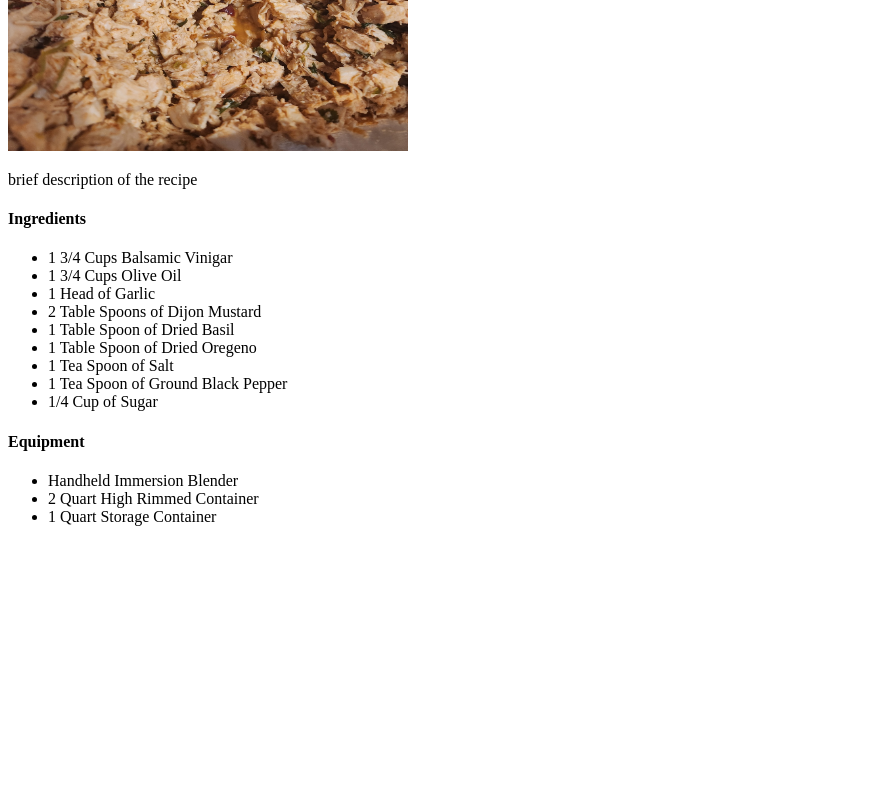
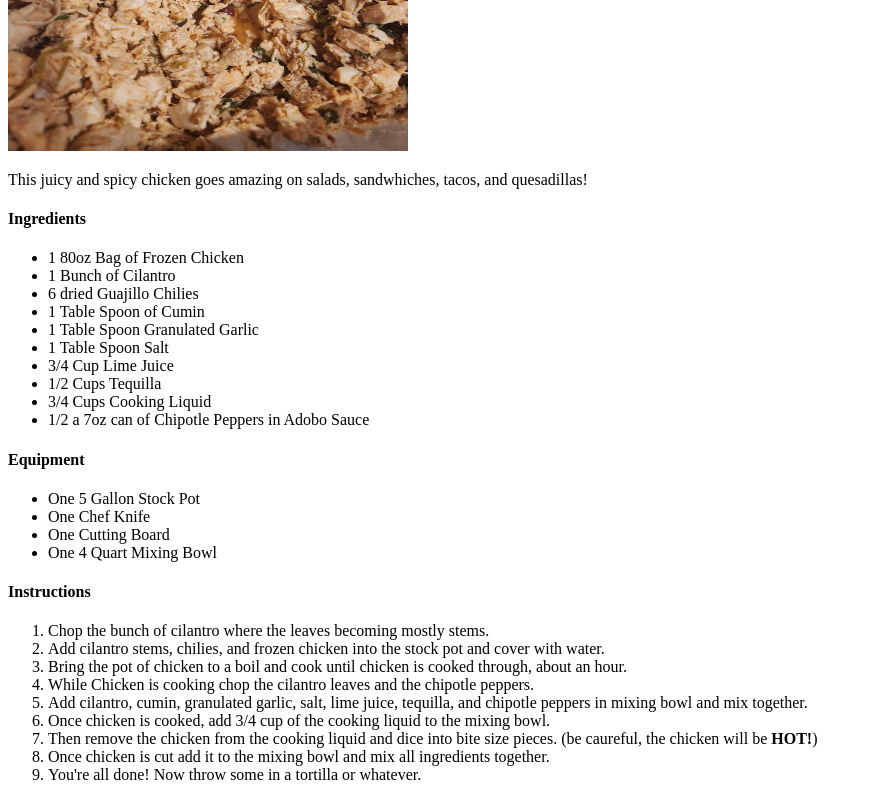
Before and after one commit to Jaayaan/odin-recipes, a plain HTML site: page recipes/chipotle-chicken.html in a window 1280 px wide. Shown: the part 329-1129 px from the top of the page, without its empty margins (0-872 px from the left). Before the commit the page ends 871 px from the top, so only its background shows below. Drawn offline with Linux system fonts and the light colour scheme.

Commit message:
finish chipotle-chicken and abb-salad pages

```diff
--- a/recipes/chipotle-chicken.html
+++ b/recipes/chipotle-chicken.html
@@ -6,26 +6,40 @@
     <title>Chipotle Chicken</title>
 </head>
 <body>
-    <h1>Chipotle Chicken</h1>
-    <img src="../imgs/chipotle-chicken.jpg" width="400px" height="400px">
-    <p>brief description of the recipe</p>
+    <h1>Tequilla Lime Chipotle Chicken</h1>
+    <img src="../imgs/chipotle-chicken.jpg" alt="Picture of Chipotle Chicken" width="400px" height="400px">
+    <p>This juicy and spicy chicken goes amazing on salads, sandwhiches, tacos, and quesadillas!</p>
     <h4>Ingredients</h4>
     <ul>
-        <li>1 3/4 Cups Balsamic Vinigar</li>
-        <li>1 3/4 Cups Olive Oil</li>
-        <li>1 Head of Garlic</li>
-        <li>2 Table Spoons of Dijon Mustard</li>
-        <li>1 Table Spoon of Dried Basil</li>
-        <li>1 Table Spoon of Dried Oregeno</li>
-        <li>1 Tea Spoon of Salt</li>
-        <li>1 Tea Spoon of Ground Black Pepper</li>
-        <li>1/4 Cup of Sugar</li>
+        <li>1 80oz Bag of Frozen Chicken</li>
+        <li>1 Bunch of Cilantro</li>
+        <li>6 dried Guajillo Chilies</li>
+        <li>1 Table Spoon of Cumin</li>
+        <li>1 Table Spoon Granulated Garlic</li>
+        <li>1 Table Spoon Salt</li>
+        <li>3/4 Cup Lime Juice</li>
+        <li>1/2 Cups Tequilla</li>
+        <li>3/4 Cups Cooking Liquid</li>
+        <li>1/2 a 7oz can of Chipotle Peppers in Adobo Sauce</li>
     </ul>
     <h4>Equipment</h4>
     <ul>
-        <li>Handheld Immersion Blender</li>
-        <li>2 Quart High Rimmed Container</li>
-        <li>1 Quart Storage Container</li>
+        <li>One 5 Gallon Stock Pot</li>
+        <li>One Chef Knife</li>
+        <li>One Cutting Board</li>
+        <li>One 4 Quart Mixing Bowl</li>
     </ul>
+    <h4>Instructions</h4>
+    <ol>
+        <li>Chop the bunch of cilantro where the leaves becoming mostly stems.</li>
+        <li>Add cilantro stems, chilies, and frozen chicken into the stock pot and cover with water.</li>
+        <li>Bring the pot of chicken to a boil and cook until chicken is cooked through, about an hour.</li>
+        <li>While Chicken is cooking chop the cilantro leaves and the chipotle peppers.</li>
+        <li>Add cilantro, cumin, granulated garlic, salt, lime juice, tequilla, and chipotle peppers in mixing bowl and mix together.</li>
+        <li>Once chicken is cooked, add 3/4 cup of the cooking liquid to the mixing bowl.</li>
+        <li>Then remove the chicken from the cooking liquid and dice into bite size pieces. (be caureful, the chicken will be <strong>HOT!</strong>)</li>
+        <li>Once chicken is cut add it to the mixing bowl and mix all ingredients together.</li>
+        <li>You're all done! Now throw some in a tortilla or whatever.</li>
+    </ol>
 </body>
 </html>
```
Also changed, not shown: index.html (+5 -3 lines), recipes/abb-salad.html (+14 -3 lines).
